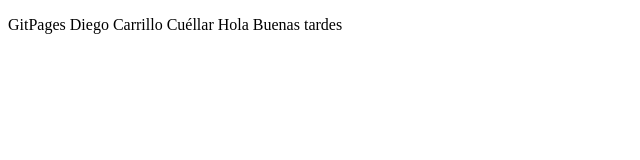
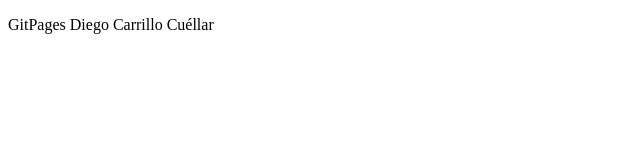
Before and after one commit to Yeyo4444/entornos-practica-git, a plain HTML site: page index.html in a window 1280 px wide. Shown: the whole page, without its empty margins (0-640 px from the left). Drawn offline with Linux system fonts and the light colour scheme.

Commit message:
message: vuelta

```diff
--- a/index.html
+++ b/index.html
@@ -7,7 +7,7 @@
 </head>
 <body>
     <header>
-        <p id="titulo">GitPages Diego Carrillo Cuéllar Hola Buenas tardes</p>
+        <p id="titulo">GitPages Diego Carrillo Cuéllar</p>
         <img src="" alt="" id="logo">
     </header>
     <div id="container">
```
